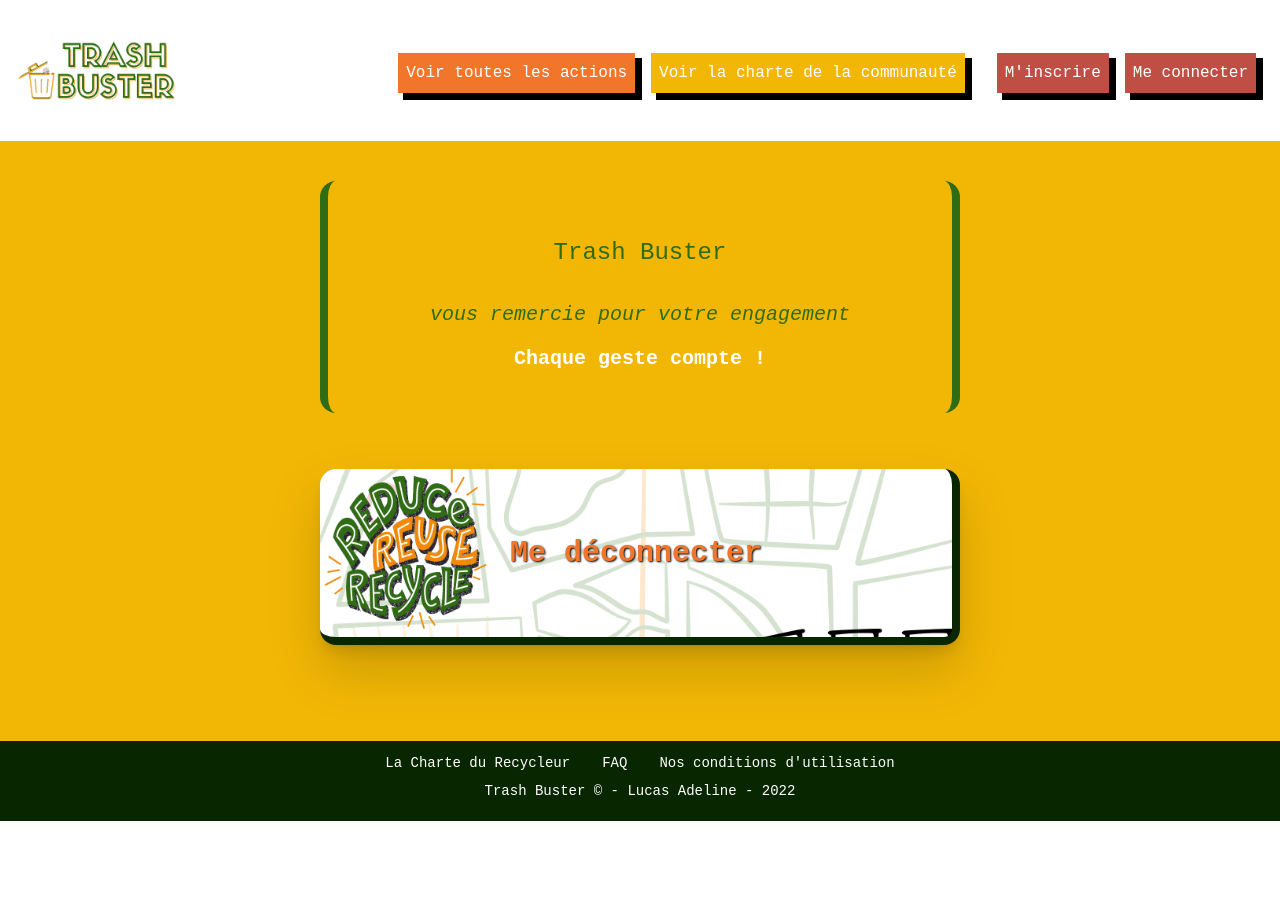
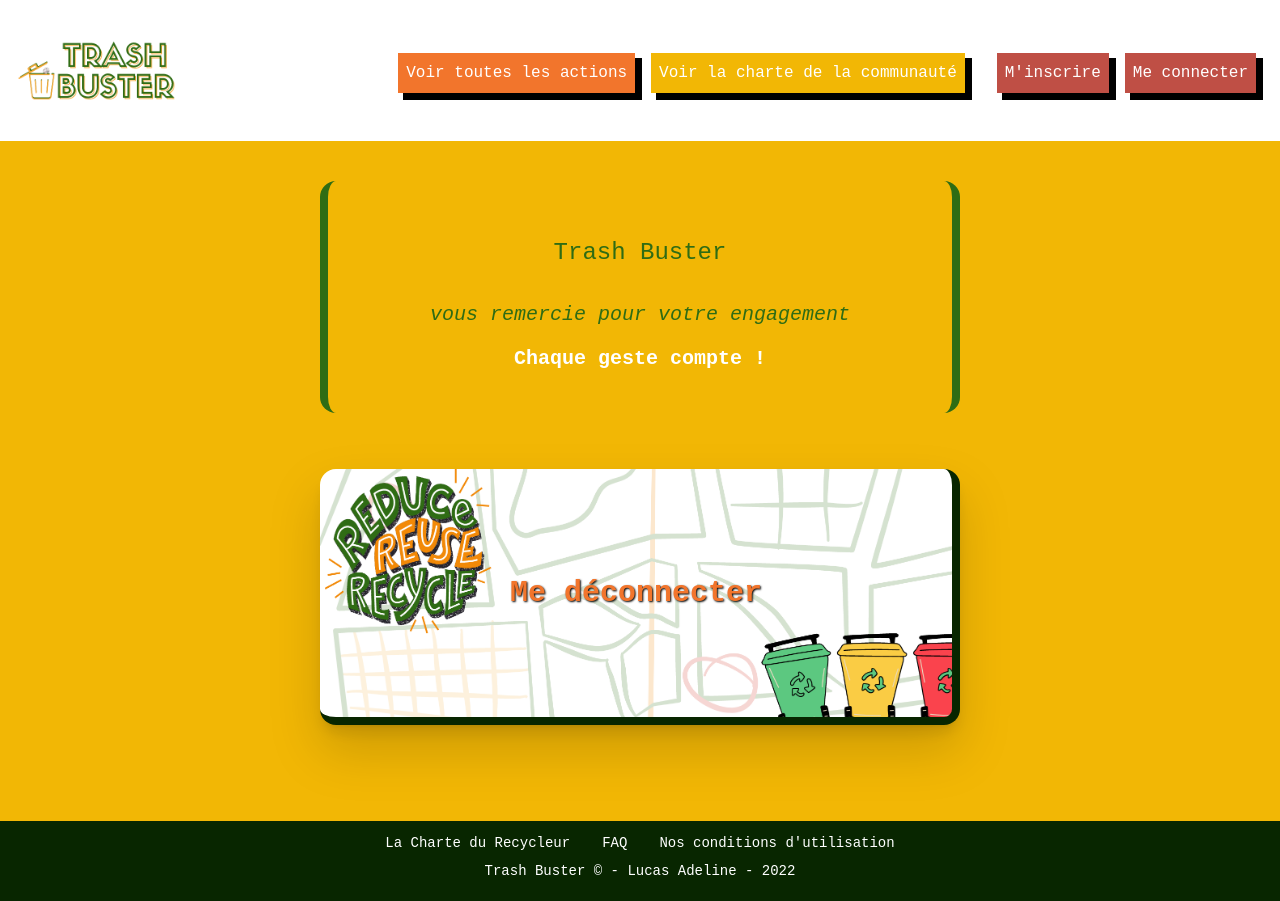
Before and after one commit to adelinelucas/Trashbuster_finalProject, a React (Create React App) app in the folder client/: page /logout in a window 1280 px wide. Before the commit the page ends 821 px from the top, so only its background shows below. Built offline with nearby package versions, Linux system fonts and the light colour scheme; no server answers.

Commit message:
odif css

```diff
--- a/client/src/pages/Home.js
+++ b/client/src/pages/Home.js
@@ -6,7 +6,7 @@ const Home = () => {
     return (
         <>
             <div className="shadow-md w-full h-1" id="separator"></div>
-            <section className="shadow-md h-auto w-full flex flex-col items-center py-28 bg-hero-HP2 bg-no-repeat bg-center bg-cover"  id="heroBloc">
+            <section className="shadow-md h-auto w-full flex flex-col items-center py-38 lg:py-48 bg-hero-HP2 bg-no-repeat bg-center bg-cover"  id="heroBloc">
                 <article className=" my-0 sm:my-6">
                     <img src="logoTB.png" alt="Trash Buster logo" className="w-[430px] h-auto"  />
                 </article>
--- a/client/src/pages/Logout.js
+++ b/client/src/pages/Logout.js
@@ -29,7 +29,7 @@ const Logout = () => {
                     <p><span className="font-bold flex justify-center text-xl text-white">Chaque geste compte !</span></p>
                 </article>
                 <article className="my-6 w-full flex justify-center py-8">
-                    <button id="btnLogout" className={`bg-hero-HP2 bg-no-repeat bg-btnLogout rounded-2xl shadow-lg py-6 px-6 text-orangeV2 border-darkGreen border-r-8 border-b-8 text-3xl font-extrabold w-10/12 md:w-2/4 h-28 lg:h-44 m-auto hover:animate-wobbleAnim drop-shadow-2xl `} onClick={handleLogout}><span className='btnText'>Me déconnecter</span></button>
+                    <button id="btnLogout" className={`bg-hero-HP2 bg-no-repeat bg-btnLogout rounded-2xl shadow-lg py-6 px-6 text-orangeV2 border-darkGreen border-r-8 border-b-8 text-3xl font-extrabold w-10/12 md:w-2/4 h-28 lg:h-64 m-auto hover:animate-wobbleAnim drop-shadow-2xl `} onClick={handleLogout}><span className='btnText'>Me déconnecter</span></button>
                 </article>
             </section>
         </div>
--- a/client/tailwind.config.js
+++ b/client/tailwind.config.js
@@ -43,7 +43,7 @@ module.exports = {
           'cover': 'cover',
           'contain': 'contain',
           'heroSize': '84% 100%',
-          'btnLogout': '102%',
+          'btnLogout': '105%',
         },
         animation: {
           'wobbleAnim': 'myAnim 1s ease 0s 1 normal forwards',
```
Also changed, not shown: 2 other files (tests, documents, lock files or other folders).
